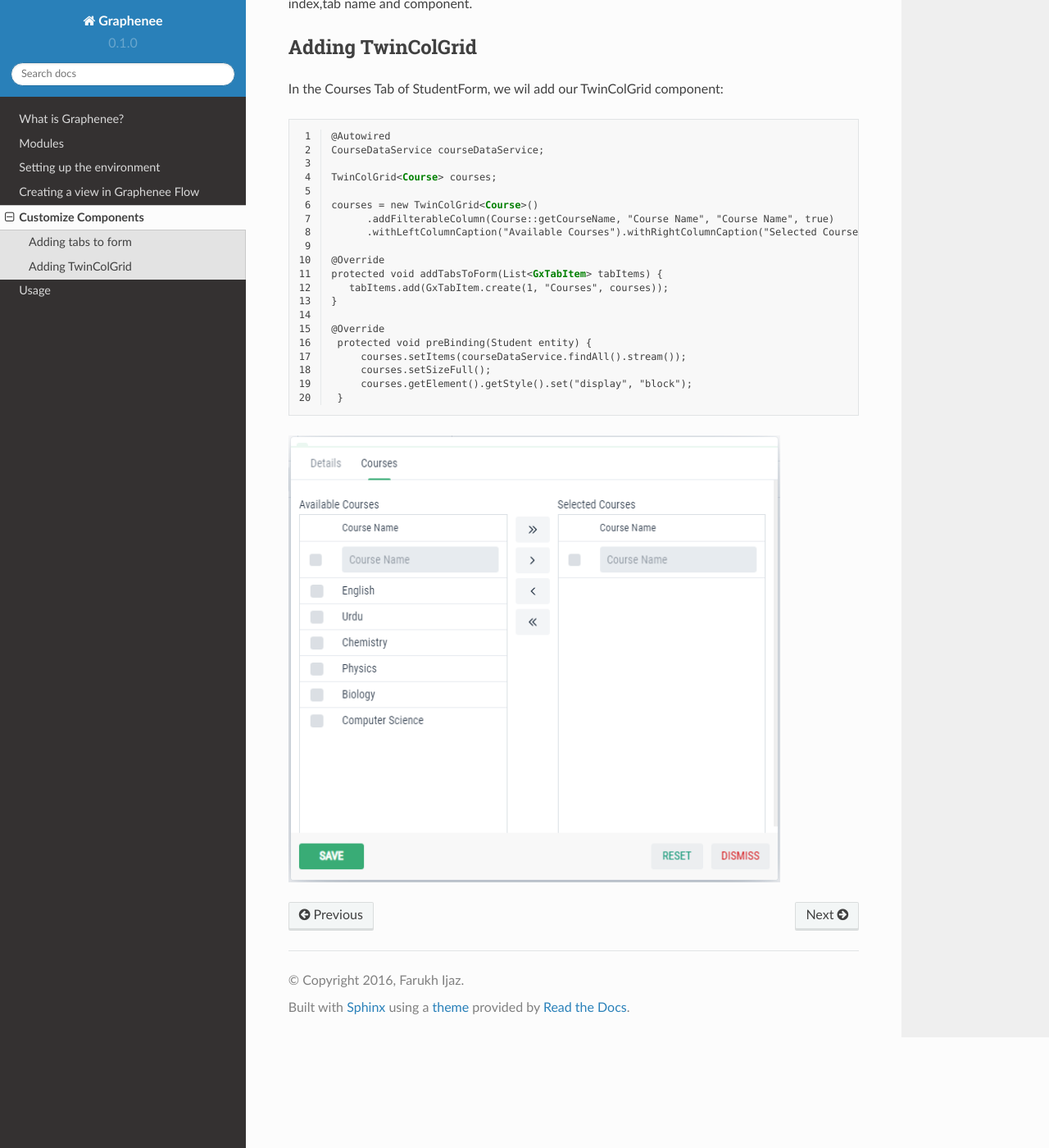
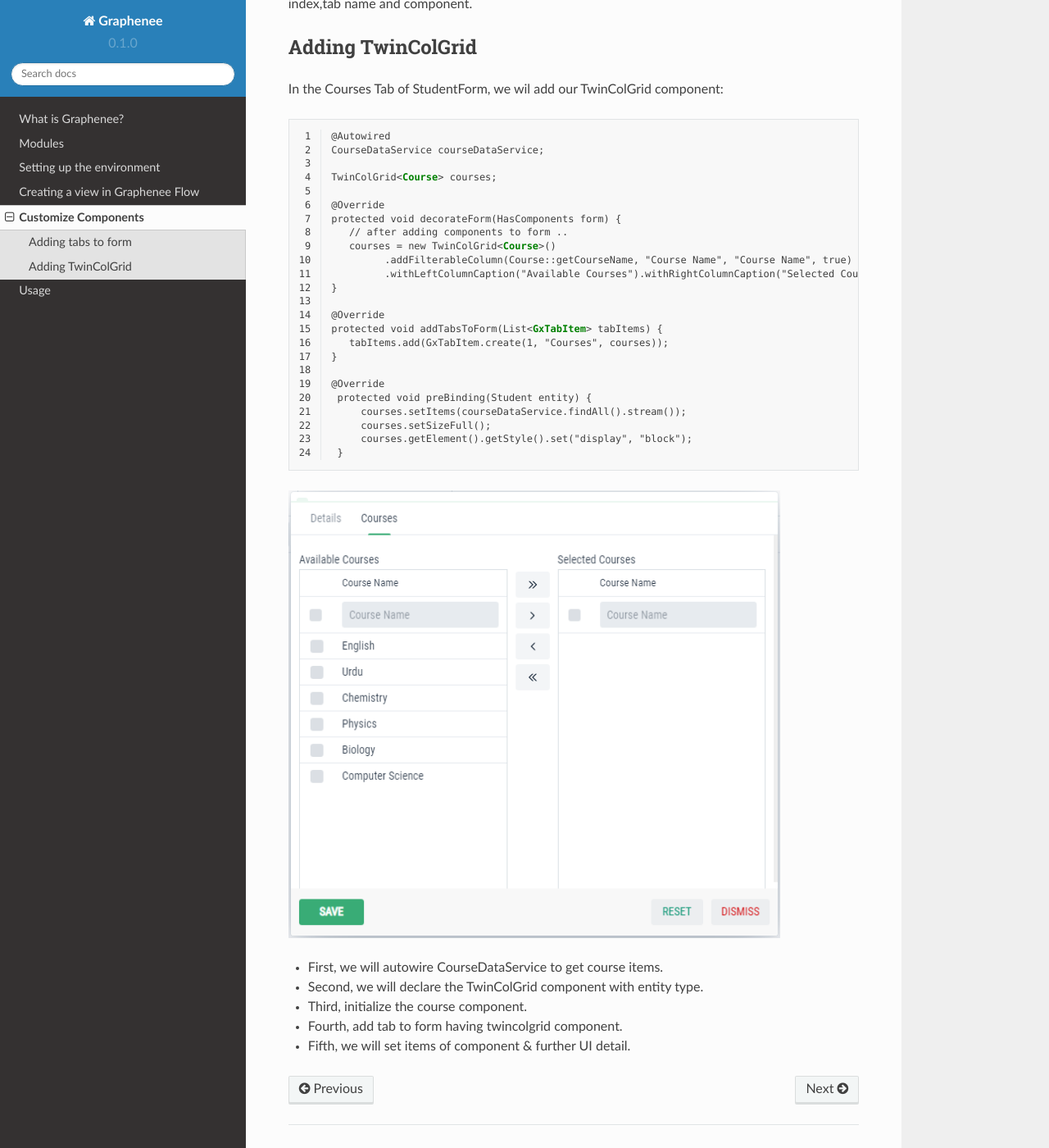
Before and after one commit to subanzafar/rtd-tutorial, a Sphinx documentation site: the page built from docs/source/cuscom.rst, in a window 1280 px wide and 1400 px high, scrolled down 984 px. Shown: the whole window at 82% size. Built offline with Sphinx 7.4.7 and the Read the Docs theme 2.0.0, drawn with Linux system fonts in a browser that asks for light colours.

Commit message:
Update cuscom.rst

```diff
--- a/docs/source/cuscom.rst
+++ b/docs/source/cuscom.rst
@@ -30,9 +30,13 @@ In the Courses Tab of StudentForm, we wil add our TwinColGrid component:
 
    TwinColGrid<Course> courses;
 
-   courses = new TwinColGrid<Course>()
-         .addFilterableColumn(Course::getCourseName, "Course Name", "Course Name", true)
-         .withLeftColumnCaption("Available Courses").withRightColumnCaption("Selected Courses");
+   @Override
+   protected void decorateForm(HasComponents form) {
+      // after adding components to form ..
+      courses = new TwinColGrid<Course>()
+            .addFilterableColumn(Course::getCourseName, "Course Name", "Course Name", true)
+            .withLeftColumnCaption("Available Courses").withRightColumnCaption("Selected Courses");
+   }
 
    @Override
    protected void addTabsToForm(List<GxTabItem> tabItems) {
@@ -48,3 +52,9 @@ In the Courses Tab of StudentForm, we wil add our TwinColGrid component:
 
 .. image:: images/twin.png
  :width: 600
+
+- First, we will autowire CourseDataService to get course items.
+- Second, we will declare the TwinColGrid component with entity type.
+- Third, initialize the course component.
+- Fourth, add tab to form having twincolgrid component.
+- Fifth, we will set items of component & further UI detail.
```
